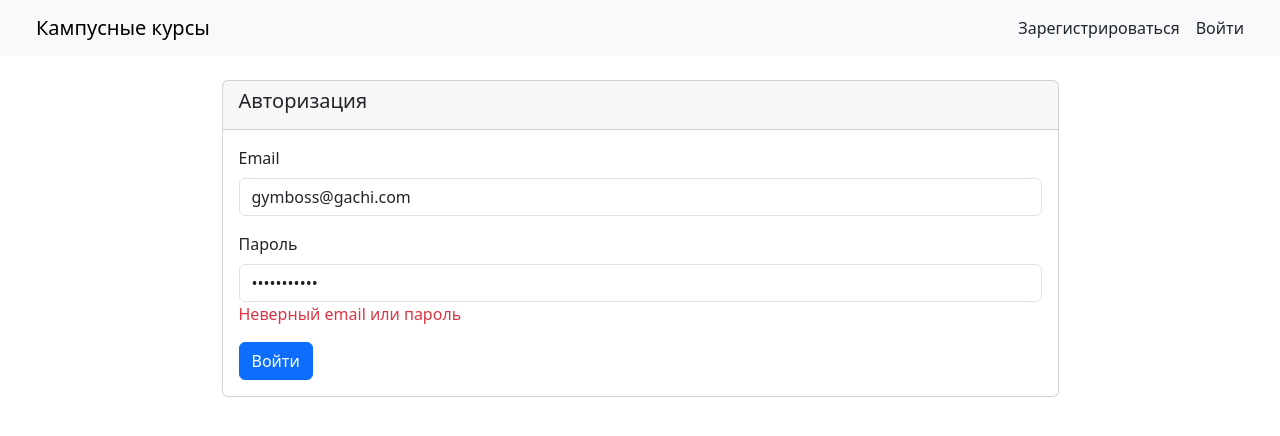
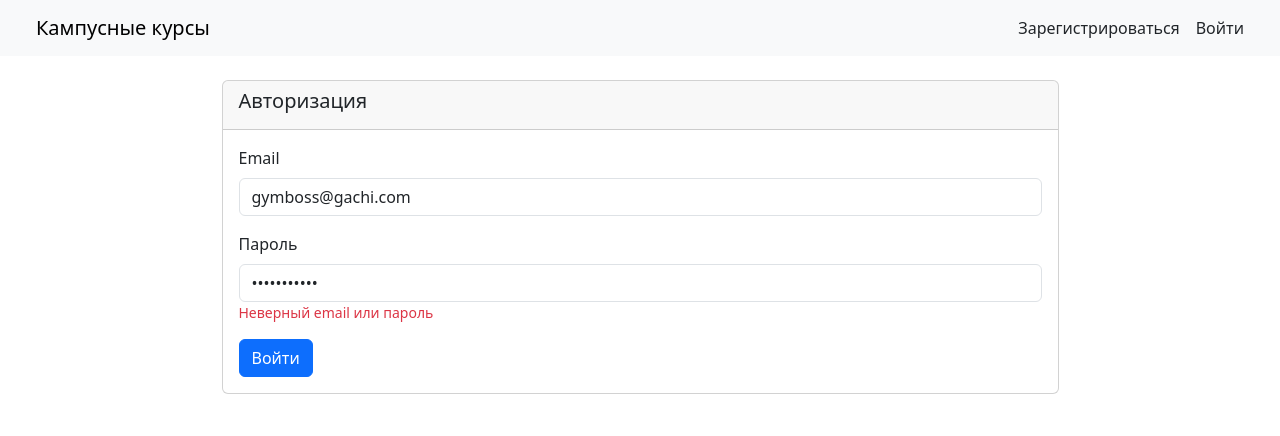
Before and after one commit to Microseversk/Courses, a React (Create React App) app in the folder campus_courses/: page /login in a window 1280 px wide. Both pictures are taken after a click on the button "Войти". Shown: the top 436 px of the page. Built offline with nearby package versions, Linux system fonts and the light colour scheme; no server answers.

Commit message:
Add button with load state

```diff
--- a/campus_courses/src/components/layouts/PrivateLayout.tsx
+++ b/campus_courses/src/components/layouts/PrivateLayout.tsx
@@ -30,7 +30,6 @@ export function PrivateLayout({ children }: ILayoutProps) {
 
 	useEffect(() => {
 		if (!isLoadingProfile && !isLoadingRoles && profile && roles) {
-			console.log('Вставка человека')
 			dispatch(setAuth(true))
 			dispatch(
 				setUser({
@@ -41,7 +40,6 @@ export function PrivateLayout({ children }: ILayoutProps) {
 		}
 
 		if (profileError || rolesError) {
-			console.log('Ошибка фетча')
 			localStorage.removeItem('token')
 			navigation('/login')
 		}
--- a/campus_courses/src/components/layouts/loader/Loader.tsx
+++ b/campus_courses/src/components/layouts/loader/Loader.tsx
@@ -1,10 +1,9 @@
+import { Container } from 'react-bootstrap'
 import ReactLoading from 'react-loading'
-import React from "react";
-import {Container} from "react-bootstrap";
-export function Loader({width = '10%'}){
-    return(
-        <Container className='d-flex mt-5 justify-content-center'>
-        <ReactLoading type={"bars"} color={'#5a92ed'} width={width}/>
-    </Container>
-)
+export function Loader({ width = '10%' }) {
+	return (
+		<Container className='d-flex mt-5 justify-content-center'>
+			<ReactLoading type={'bars'} color={'#5a92ed'} width={width} />
+		</Container>
+	)
 }
--- /dev/null
+++ b/campus_courses/src/components/pages/loginPage/LoginForm.tsx
@@ -0,0 +1,60 @@
+import { useEffect } from 'react'
+import { Form } from 'react-bootstrap'
+import { SubmitHandler, useForm } from 'react-hook-form'
+import { useNavigate } from 'react-router-dom'
+import { RegularsHelper } from '../../../helpers/RegularsHelper'
+import { useLoginUserMutation } from '../../../store/api/accountApi'
+import { ButtonCustom } from '../../shared/ButtonCustom'
+import { ErrorMessage } from '../../shared/ErrorMessage'
+
+export interface IUserLogin {
+	email: string
+	password: string
+}
+
+export function LoginForm() {
+	const nav = useNavigate()
+	const [loginUser, { isLoading, error: serverError, data: response }] =
+		useLoginUserMutation()
+	const {
+		register,
+		handleSubmit,
+		formState: { errors },
+	} = useForm<IUserLogin>({
+		mode: 'onChange',
+		defaultValues: {
+			email: 'gymboss@gachi.com',
+			password: 'B0yNextD00r',
+		},
+	})
+	useEffect(() => {
+		if (response) {
+			nav('/')
+			localStorage.setItem('token', response.token)
+		}
+	}, [response])
+
+	const onSubmit: SubmitHandler<IUserLogin> = data => {
+		loginUser(data)
+	}
+
+	return (
+		<Form onSubmit={handleSubmit(onSubmit)}>
+			<Form.Label>Email</Form.Label>
+			<Form.Control
+				{...register('email', {
+					required: true,
+					pattern: RegularsHelper.EmailPattern,
+				})}
+			/>
+			{errors.email && <ErrorMessage text='Некорректный email' />}
+			<Form.Label className='mt-3'>Пароль</Form.Label>
+			<Form.Control
+				{...register('password', { required: true })}
+				type='password'
+			/>
+			{serverError && <ErrorMessage text='Неверный email или пароль' />}
+			<ButtonCustom isLoading={isLoading || !!response} text='Войти' />
+		</Form>
+	)
+}
--- a/campus_courses/src/components/pages/loginPage/LoginPage.tsx
+++ b/campus_courses/src/components/pages/loginPage/LoginPage.tsx
@@ -1,43 +1,7 @@
-import { useEffect } from 'react'
-import { Button, Card, Container, Form } from 'react-bootstrap'
-import { SubmitHandler, useForm } from 'react-hook-form'
-import { useNavigate } from 'react-router-dom'
-import { RegularsHelper } from '../../../helpers/RegularsHelper'
-import { useLoginUserMutation } from '../../../store/api/accountApi'
-
-export interface IUserLogin {
-	email: string
-	password: string
-}
+import { Card, Container } from 'react-bootstrap'
+import { LoginForm } from './LoginForm'
 
 export default function LoginPage() {
-	const [loginUser, { isLoading, error, data: response }] =
-		useLoginUserMutation()
-	const navigate = useNavigate()
-
-	useEffect(() => {
-		if (response) {
-			localStorage.setItem('token', response.token)
-			navigate('/')
-		}
-	}, [response])
-
-	const {
-		register,
-		handleSubmit,
-		formState: { errors },
-	} = useForm<IUserLogin>({
-		mode: 'onChange',
-		defaultValues: {
-			email: 'gymboss@gachi.com',
-			password: 'B0yNextD00r',
-		},
-	})
-
-	const onSubmit: SubmitHandler<IUserLogin> = data => {
-		loginUser(data)
-	}
-
 	return (
 		<Container className={'d-flex justify-content-center'}>
 			<Card className={'w-75'}>
@@ -45,29 +9,7 @@ export default function LoginPage() {
 					<Card.Title>Авторизация</Card.Title>
 				</Card.Header>
 				<Card.Body>
-					<Form onSubmit={handleSubmit(onSubmit)}>
-						<Form.Label>Email</Form.Label>
-						<Form.Control
-							{...register('email', {
-								required: true,
-								pattern: RegularsHelper.EmailPattern,
-							})}
-						/>
-						{errors.email && (
-							<div className='text-danger'>Некорректный email</div>
-						)}
-						<Form.Label className='mt-3'>Пароль</Form.Label>
-						<Form.Control
-							{...register('password', { required: true })}
-							type='password'
-						/>
-						{error && (
-							<div className='text-danger'>Неверный email или пароль</div>
-						)}
-						<Button type={'submit'} className={'mt-3'}>
-							Войти
-						</Button>
-					</Form>
+					<LoginForm />
 				</Card.Body>
 			</Card>
 		</Container>
--- /dev/null
+++ b/campus_courses/src/components/shared/ButtonCustom.tsx
@@ -0,0 +1,27 @@
+import { Button } from 'react-bootstrap'
+import Loading from 'react-loading'
+
+interface IButtonCustomProps {
+	isLoading: boolean
+	text: string | undefined
+}
+
+export function ButtonCustom({ isLoading, text }: IButtonCustomProps) {
+	return (
+		<Button type={'submit'} className={'mt-3'} style={{ position: 'relative' }}>
+			{isLoading ? (
+				<div
+					style={{
+						position: 'absolute',
+						top: '50%',
+						left: '50%',
+						transform: 'translate(-50%, -50%)',
+					}}
+				>
+					<Loading width={'25px'} height={'25px'} type='spin' />
+				</div>
+			) : null}
+			<span className={isLoading ? 'invisible ' : 'visible '}>{text}</span>
+		</Button>
+	)
+}
--- /dev/null
+++ b/campus_courses/src/components/shared/ErrorMessage.tsx
@@ -0,0 +1,7 @@
+interface IErrorMessageProps {
+	text: string | undefined
+}
+
+export function ErrorMessage({ text }: IErrorMessageProps) {
+	return <div className='text-danger small'>{text}</div>
+}
--- a/campus_courses/src/store/api/accountApi.ts
+++ b/campus_courses/src/store/api/accountApi.ts
@@ -1,4 +1,4 @@
-import { IUserLogin } from '../../components/pages/loginPage/LoginPage'
+import { IUserLogin } from '../../components/pages/loginPage/LoginForm'
 import { IEditUserProfile, IUserRegistration } from '../../types/request.types'
 import {
 	IProfileResponse,
```
